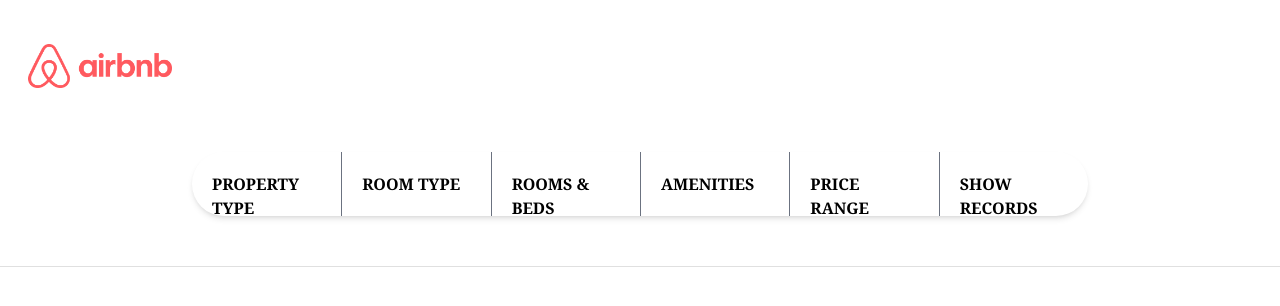
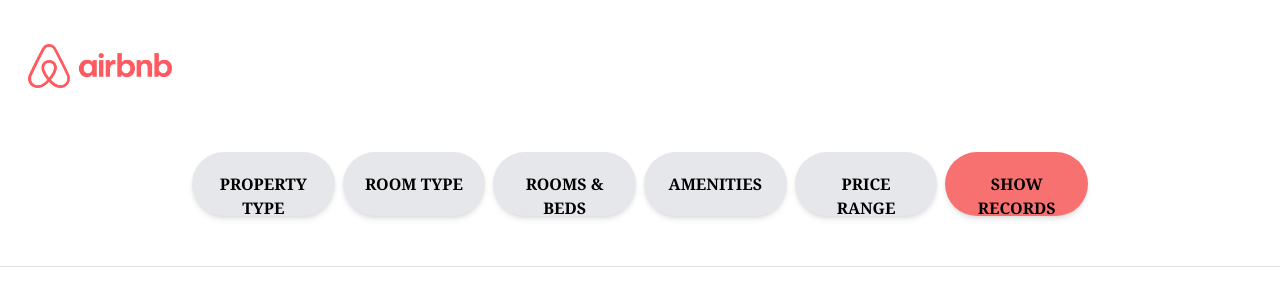
Before and after one commit to naveenkrishnan840/Airbnb-Analysis-UI, a React (Create React App) app: page / in a window 1280 px wide. Shown: the top 306 px of the page. Built offline with nearby package versions, Linux system fonts and the light colour scheme.

Commit message:
ui changes

```diff
--- a/src/components/home_page.jsx
+++ b/src/components/home_page.jsx
@@ -1,6 +1,6 @@
-import React, {useState, useContext, useEffect} from "react";
+import React, {useState, useContext, useEffect, useRef} from "react";
 import "../index";
-import {Box, Button, Dialog, DialogActions, DialogContent, DialogContentText, DialogTitle, Divider, Grid, Input, Slider} from "@mui/material";
+import {Box, Button, Dialog, DialogActions, DialogContent, DialogContentText, DialogTitle, Divider, Grid, Input, Slider, Stack, Skeleton} from "@mui/material";
 import { styled } from '@mui/material/styles';
 import Paper from '@mui/material/Paper';
 import {FormGroup, FormControlLabel, Checkbox, Alert} from "@mui/material"
@@ -14,7 +14,9 @@ import {ChartGrid} from "./ChartGrid";
 export const HomePage = () => {
 
     const navigate = useNavigate();
+    const [isLoading, setIsLoading] = useState(false);
     const [tabValue, setTabValue] = useState("1");
+    const limit = useRef(100);
     const {setSelectedRecords, selectedRecords, setPropertyWiseRecords,
            setRoomWiseRecords, setCountryWiseRecords, setReviewsWiseRecords, setDataDetails, filterRecords, setFilterRecords,
            docsCount, setDocsCount, showCount, setShowCount, searchRecords, setSearchRecords} = useContext(reactMainContext);
@@ -48,7 +50,7 @@ export const HomePage = () => {
 
     const [essential_amenities, setEssentialAmenities] = useState([{type: "Wifi", checked: false}, {type: "Kitchen", checked: false}, {type: "Washing machine", checked: false}, {type: "Dryer", checked: false},
                                                                  {type: "Air conditioning", checked: false}, {type: "Heating", checked: false}, {type: "Dedicated workspace", checked: false},
-                                                                 {type: "TV", checked: false}, {type: "Heating", checked: false}, {type: "Hair dryer", checked: false}, {type: "Iron", checked: false}]);
+                                                                 {type: "TV", checked: false}, {type: "Hair dryer", checked: false}, {type: "Iron", checked: false}]);
 
     const [features_amenities, setFeaturesAmenities] = useState([{type: "Pool", checked: false}, {type: "Hot tub", checked: false}, {type: "Free parking", checked: false}, {type: "EV charger", checked: false},
                                                                     {type: "Cot", checked: false}, {type: "King bed", checked: false}, {type: "Gym", checked: false},
@@ -248,14 +250,16 @@ export const HomePage = () => {
             var choosed_features_amenties = features_amenities.filter(item=>item.checked == true).map(item=>item.type)
             var choosed_location_amenties = location_amenities.filter(item=>item.checked == true).map(item=>item.type)
             var choosed_safety_amenties = safety_amenities.filter(item=>item.checked == true).map(item=>item.type)
+            limit.current = 100
             var data = {
                 property: choosed_property, rooms: choosed_rooms,
                 room_num: choosed_room_num[0], bed_num: choosed_bed_num[0], bath_room_num: choosed_bath_room_num[0],
                 essential_amenities: choosed_essential_amenties,
                 features_amenities: choosed_features_amenties, location_amenities: choosed_location_amenties,
-                safety_amenities: choosed_safety_amenties, price_range: price_range, limit: 100
+                safety_amenities: choosed_safety_amenties, price_range: price_range, limit: limit.current
             }
             setFilterRecords(data)
+            setIsLoading(true)
               get_filter_records(data).then(response =>{
                 setDocsCount(response?.detail.docs_count);
                 setShowCount(response?.detail.df.length);
@@ -266,18 +270,22 @@ export const HomePage = () => {
                 setRoomWiseRecords(response?.detail.room_type_group_aggregation);
                 setReviewsWiseRecords(response?.detail.property_type_wise_no_of_reviews);
                 console.log(response)
+                setIsLoading(false)
             })
         }
     }
 
     const handleShowMore = () => {
+        limit.current = searchRecords.length + 100
         let filtered = {...filterRecords, limit: searchRecords.length + 100}
         setFilterRecords(filtered)
+        setIsLoading(true)
         getShowMore(filtered).then(response =>{
             setSelectedRecords([...selectedRecords, ...response.detail]);
             setSearchRecords([...searchRecords, ...response.detail]);
             setShowCount(response?.detail.length)
             console.log(response)
+            setIsLoading(false)
         })
     }
 
@@ -304,9 +312,9 @@ export const HomePage = () => {
     }
     return (
         <>
-            <div className="border-teal-100 shadow-md h-16 rounded-full mx-48">
-                <div className="grid grid-cols-6 divide-x divide-gray-500 divide-solid">
-                    <div className="hover:shadow-md hover:rounded-full hover:bg-gray-200 h-16 p-5 font-serif font-bold cursor-pointer"
+            <div className="border-teal-100 h-16 rounded-full mx-48">
+                <div className="grid grid-cols-6 divide-gray-500 divide-solid gap-2">
+                    <div className="hover:text-white text-center shadow-md rounded-full bg-gray-200 hover:bg-gray-600 h-16 p-5 font-serif font-bold cursor-pointer"
                     onClick={()=>handleClickPropertyOpen()}>
                         PROPERTY TYPE
                     </div>
@@ -328,16 +336,16 @@ export const HomePage = () => {
                         </DialogContent>
                         <DialogActions sx={{display: "flex", justifyContent: "space-between"}}>
                             <Button color="inherit" onClick={()=>handlePropertyClose("cancel")} variant="contained">Cancel</Button>
-                            <Button style={{color: "black"}} onClick={()=>handlePropertyClose("submit")} variant="contained">Submit</Button>
+                            <Button style={{color: "black"}} color="error" onClick={()=>handlePropertyClose("submit")} variant="contained">Submit</Button>
                         </DialogActions>
                     </Dialog>
 
-                    <div className="hover:shadow-md hover:rounded-full hover:bg-gray-200 h-16 p-5 font-serif font-bold cursor-pointer"
+                    <div className="hover:text-white text-center shadow-md rounded-full bg-gray-200 hover:bg-gray-600 h-16 p-5 font-serif font-bold cursor-pointer"
                     onClick={handleClickRoomOpen}>
                         ROOM TYPE
                     </div>
                     <Dialog open={room_open}>
-                        <DialogTitle sx={{fontWeight: "bold"}}>
+                        <DialogTitle sx={{fontWeight: "bold", WebkitAlignContent: "center"}}>
                         ROOM TYPE
                         </DialogTitle>
                         <DialogContent sx={{height: "200px", marginX: "40px"}}>
@@ -354,11 +362,11 @@ export const HomePage = () => {
                         </DialogContent>
                         <DialogActions sx={{display: "flex", justifyContent: "space-between"}}>
                             <Button color="inherit" onClick={()=>handleRoomClose("cancel")} variant="contained">Cancel</Button>
-                            <Button style={{color: "black"}} onClick={()=>handleRoomClose("submit")} variant="contained">Submit</Button>
+                            <Button style={{color: "black"}} color="error" onClick={()=>handleRoomClose("submit")} variant="contained">Submit</Button>
                         </DialogActions>
                     </Dialog>
 
-                    <div className="hover:shadow-md hover:rounded-full hover:bg-gray-200 h-16 p-5 font-serif font-bold cursor-pointer"
+                    <div className="hover:text-white text-center shadow-md rounded-full bg-gray-200 hover:bg-gray-600 h-16 p-5 font-serif font-bold cursor-pointer"
                     onClick={handleClickRoomBedOpen}>
                         ROOMS & BEDS
                     </div>
@@ -407,11 +415,11 @@ export const HomePage = () => {
                         </DialogContent>
                         <DialogActions sx={{display: "flex", justifyContent: "space-between"}}>
                             <Button color="inherit" onClick={()=>handleRoomBedClose("cancel")} variant="contained">Cancel</Button>
-                            <Button style={{color: "black"}} onClick={()=>handleRoomBedClose("submit")} variant="contained">Submit</Button>
+                            <Button style={{color: "black"}} color="error" onClick={()=>handleRoomBedClose("submit")} variant="contained">Submit</Button>
                         </DialogActions>
                     </Dialog>
 
-                    <div className="hover:shadow-md hover:rounded-full hover:bg-gray-200 h-16 p-5 font-serif font-bold cursor-pointer"
+                    <div className="hover:text-white text-center shadow-md rounded-full bg-gray-200 hover:bg-gray-600 h-16 p-5 font-serif font-bold cursor-pointer"
                     onClick={handleClickAmenitiesOpen}>
                     AMENITIES
                     </div>
@@ -478,11 +486,11 @@ export const HomePage = () => {
 
                         </DialogContent>
                         <DialogActions sx={{display: "flex", justifyContent: "space-between"}}>
+                            <Button color="inherit" onClick={()=>handleAmenitiesClose("cancel")} variant="contained">Cancel</Button>
                             <Button style={{color: "black"}} color="error" onClick={()=>handleAmenitiesClose("submit")} variant="contained">Submit</Button>
-                            <Button color="inherit" onClick={()=>handleAmenitiesClose("cancel")} variant="contained">Cancel</Button>
                         </DialogActions>
                     </Dialog>
-                    <div className="hover:shadow-md hover:rounded-full hover:bg-gray-200 h-16 p-5 font-serif font-bold cursor-pointer"
+                    <div className="hover:text-white text-center shadow-md rounded-full bg-gray-200 hover:bg-gray-500 h-16 p-5 font-serif font-bold cursor-pointer"
                     onClick={handleClicksetPriceRangeOpen}>
                         PRICE RANGE
                     </div>
@@ -521,11 +529,11 @@ export const HomePage = () => {
                         </DialogContent>
                         <DialogActions sx={{display: "flex", justifyContent: "space-between"}}>
                             <Button color="inherit" onClick={()=>handlesetPriceRangeOpenClose("cancel")} variant="contained">Cancel</Button>
-                            <Button style={{color: "black"}} onClick={()=>handlesetPriceRangeOpenClose("submit")} variant="contained">Submit</Button>
+                            <Button style={{color: "black"}} color="error" onClick={()=>handlesetPriceRangeOpenClose("submit")} variant="contained">Submit</Button>
                         </DialogActions>
                     </Dialog>
 
-                    <div className="hover:shadow-md hover:rounded-full hover:bg-red-400 h-16 p-5 font-serif font-bold cursor-pointer"
+                    <div className="hover:text-white text-center shadow-md rounded-full bg-red-400 hover:bg-red-600 h-16 p-5 font-serif font-bold cursor-pointer"
                     onClick={()=> onSubmit()} >
                         SHOW RECORDS
                     </div>
@@ -548,7 +556,7 @@ export const HomePage = () => {
                     </div>
                     <Box sx={{width: "100%", margin:5}}>
                         <Grid container gridColumn={4} spacing={2} rowGap={2} columnGap={2}>
-                            {searchRecords.length > 0 ? searchRecords.map((item) =>
+                            {!isLoading ?  (searchRecords.length > 0 ? searchRecords.map((item) =>
                                 <>
                                      <Card sx={{ width: 230, borderRadius: "30px" }}>
                                         <CardMedia
@@ -579,10 +587,21 @@ export const HomePage = () => {
                                 </>
                             ): <div className="flex justify-center">
                                 No Records Found
-                                </div>}
+                                </div>) :
+                                // <div className="flex justify-center">
+                                Array.from({ length: limit.current }, (_, i) => i + 1).map(()=>(<Stack direction={"column"} useFlexGap spacing={2}>
+                                    {/* For variant="text", adjust the height via font-size */}
+                                    <Skeleton variant="text" sx={{ fontSize: '1rem' }} />
+                                    {/* For other variants, adjust the size with `width` and `height` */}
+                                    <Skeleton variant="circular" width={40} height={40} />
+                                    <Skeleton variant="rectangular" width={210} height={60} />
+                                    <Skeleton variant="rounded" width={210} height={60} />
+                              </Stack>))
+                                // </div>
+                                }
                         </Grid>
                         {docsCount > 100 && <div className="flex justify-center mt-5">
-                            <Button onClick={()=>handleShowMore()} variant="contained">Show More</Button>
+                            <Button onClick={()=>handleShowMore()} variant="contained" color="error">Show More</Button>
                         </div>}
                     </Box>
                 </TabPanel>
```
Also changed, not shown: src/components/BodyGrid.jsx (+7 -5 lines).
